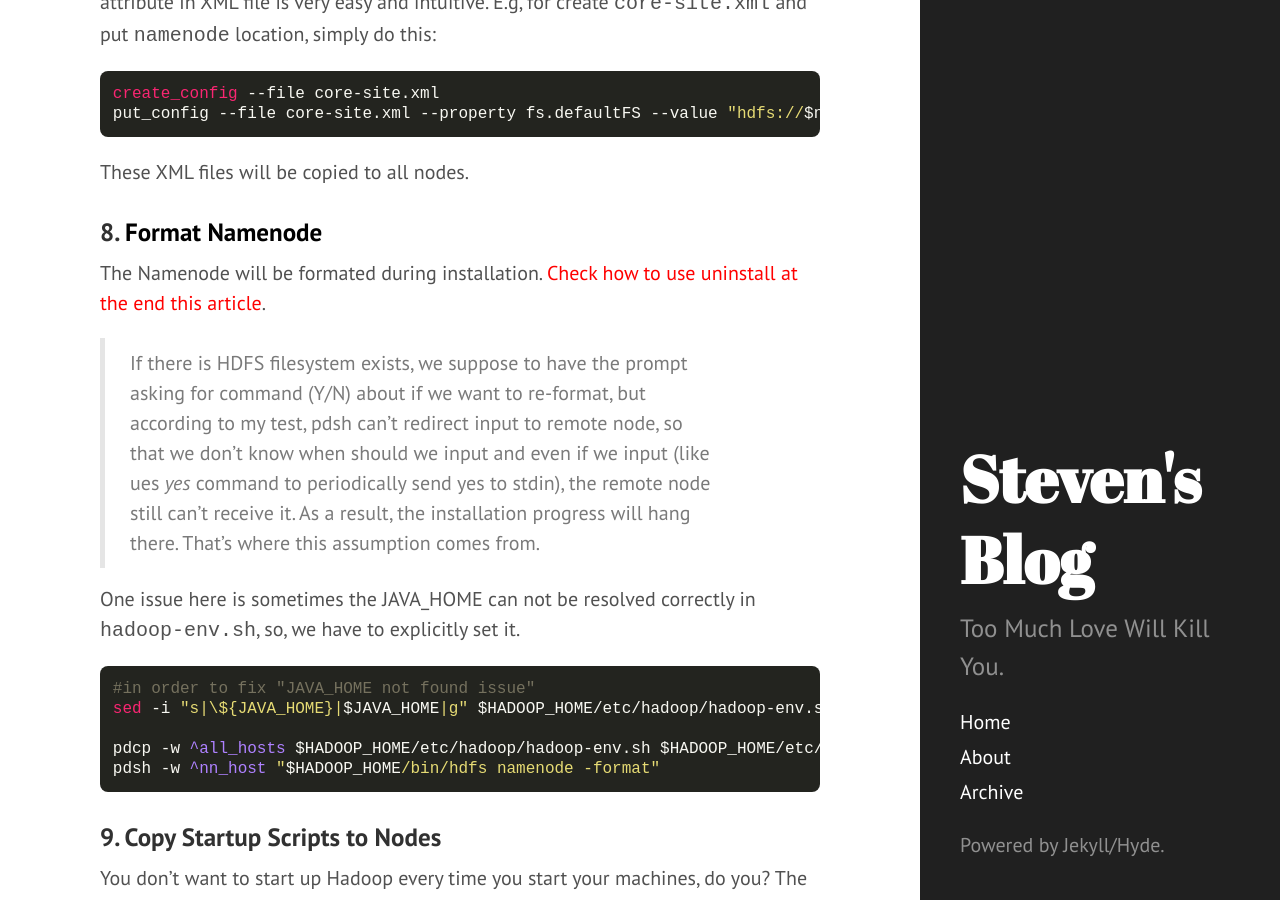
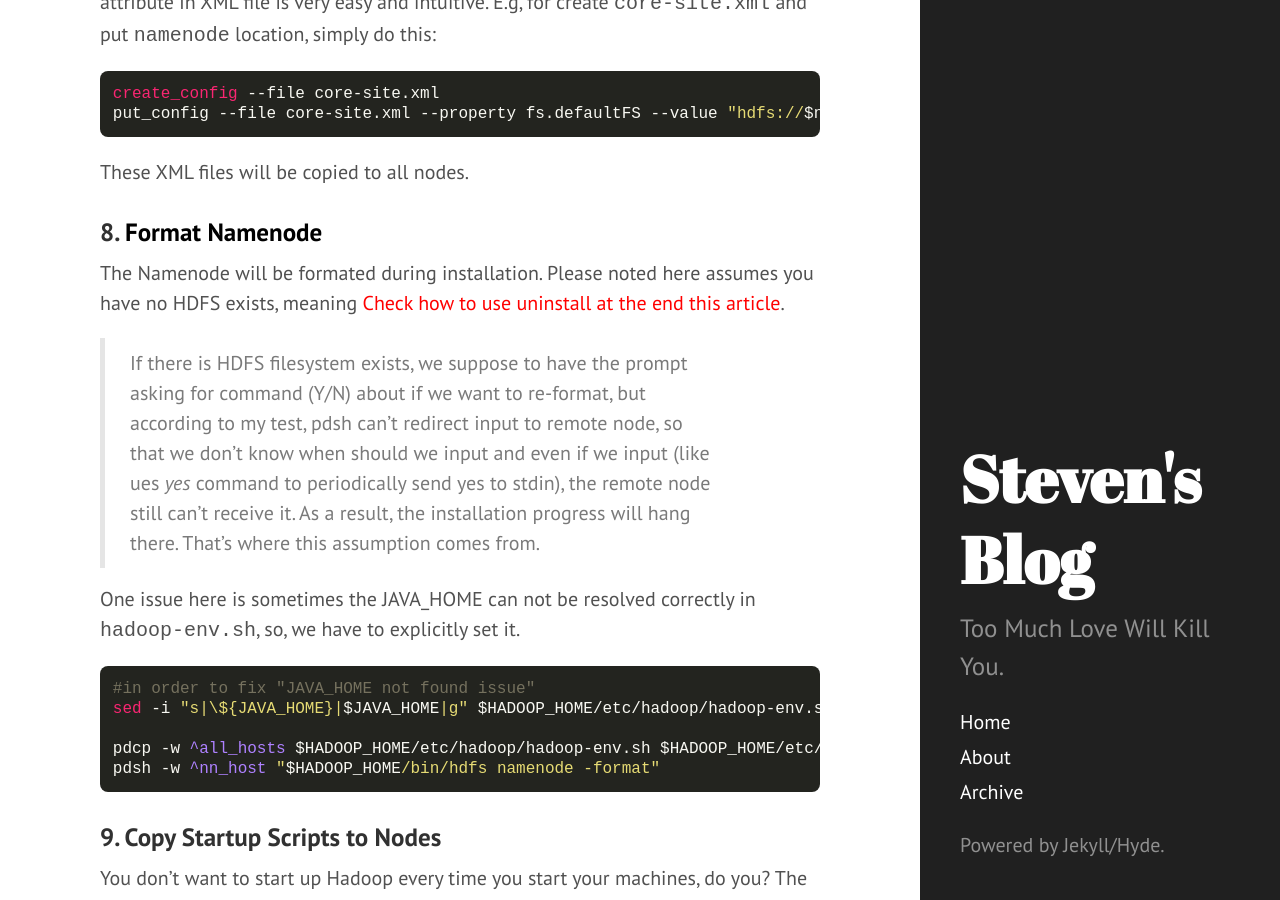
Before and after one commit to legatoo/legatoo.github.io, a Jekyll site: the page built from _posts/2014-11-12-Install-Yarn-on-Ubuntu-Cluster-via-Scripts.md, in a window 1280 px wide and 900 px high, scrolled down 6264 px. Built offline with Jekyll 4.4.1, drawn with Linux system fonts in a browser that asks for light colours; Markdown is read by kramdown in place of the engine named in the settings.

```diff
--- a/_posts/2014-11-12-Install-Yarn-on-Ubuntu-Cluster-via-Scripts.md
+++ b/_posts/2014-11-12-Install-Yarn-on-Ubuntu-Cluster-via-Scripts.md
@@ -190,7 +190,7 @@
 
 ###8. <a name="format_namenode"><font color="black">Format Namenode</font></a>
 
-The Namenode will be formated during installation. <a href="#uninstall"><font color="red">Check how to use uninstall at the end this article</font></a>.
+The Namenode will be formated during installation. Please noted here assumes you have no HDFS exists, meaning <a href="#uninstall"><font color="red">Check how to use uninstall at the end this article</font></a>.
 
 >If there is HDFS filesystem exists, we suppose to have the prompt asking for command (Y/N) about if we want to re-format, but according to my test, pdsh can't redirect input to remote node, so that we don't know when should we input and even if we input (like ues *yes* command to periodically send yes to stdin), the remote node still can't receive it. As a result, the installation progress will hang there. That's where this assumption comes from.
 
```
